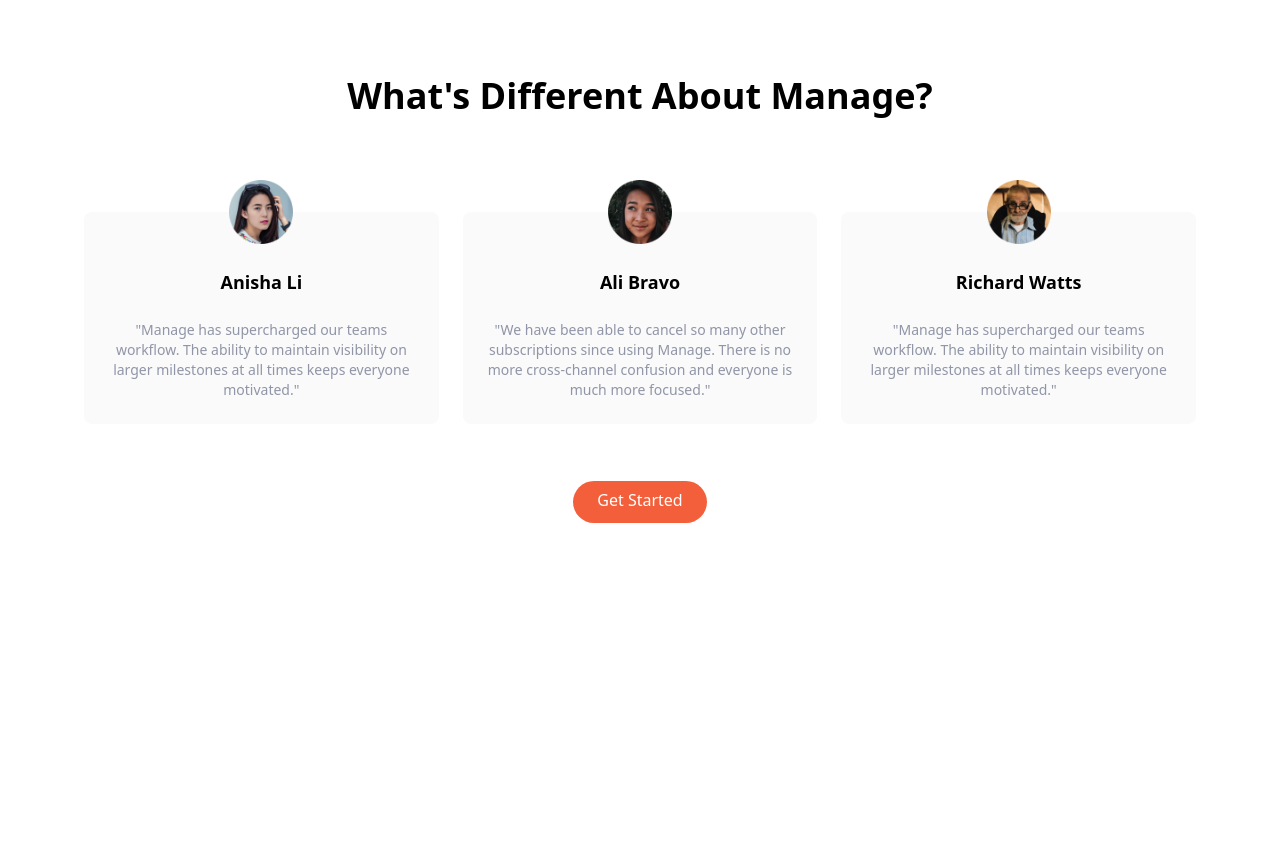
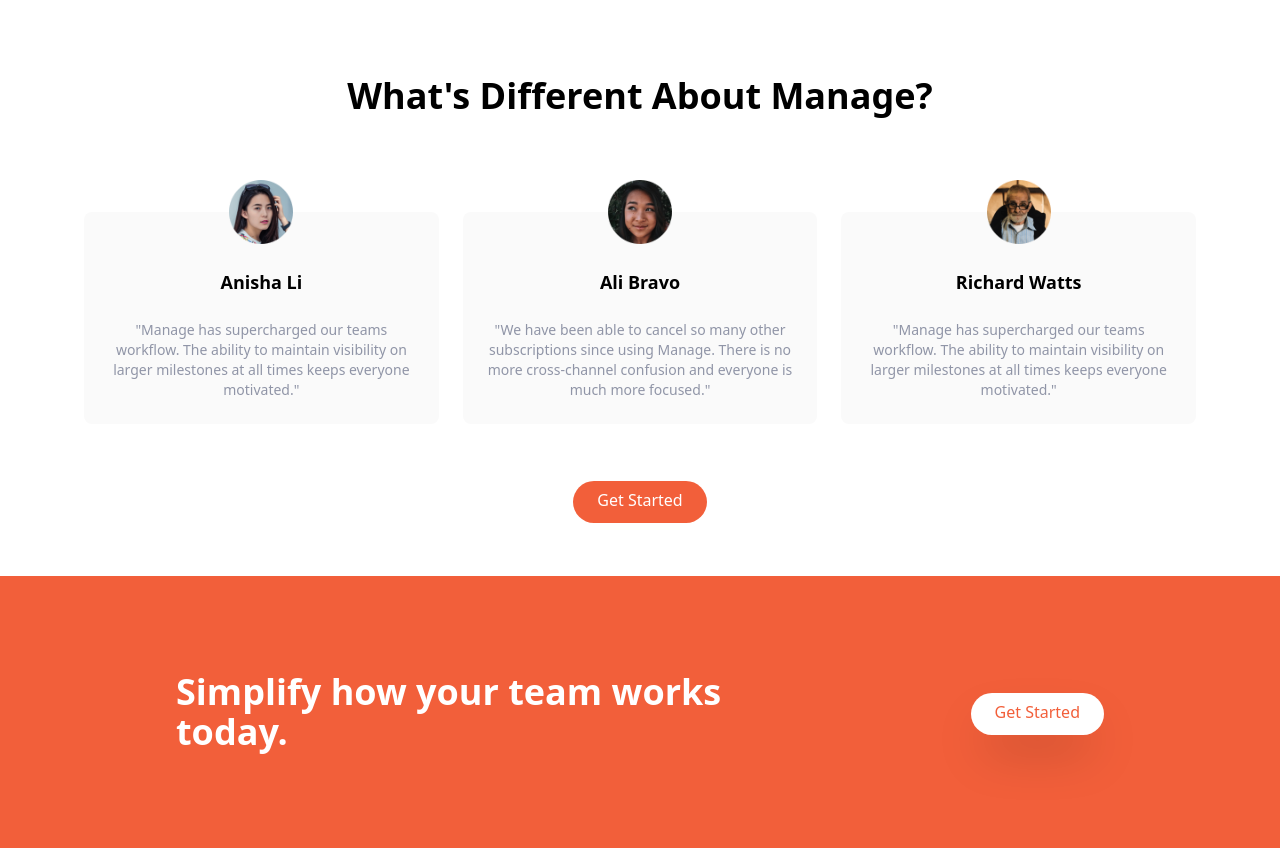
Before and after one commit to dthackray/Tailwind-Crash-Course, a website: page index.html in a window 1280 px wide. Shown: the part 1192-2040 px from the top of the page. Before the commit the page ends 1768 px from the top, so only its background shows below. Drawn offline with Linux system fonts and the light colour scheme.

Commit message:
Finished CTA Section
Signed-off-by: Dan Thackray <djthackray@gmail.com>

```diff
--- a/index.html
+++ b/index.html
@@ -175,5 +175,19 @@
             </div>
         </div>
     </section>
+    <!-- CTA Section -->
+    <section id="CTA" class="bg-brightRed">
+        <!-- Flex Container -->
+        <div class="container flex flex-col items-center justify-between px-6 py-24 mx-auto space-y-12 md:py12 md:flex-row md:space-y-0">
+            <!-- Heading -->
+            <h2 class="text-5xl font-bold leading-tight text-center text-white md:text-4xl md:max-w-xl md:text-left">
+                Simplify how your team works today.
+            </h2>
+            <!-- Button -->
+            <div class="my-16">
+                <a href="#" class="p-3 px-6 pt-2 text-brightRed bg-white rounded-full shadow-2xl baseline hover:bg-gray-700">Get Started</a>
+            </div>
+        </div>
+    </section>
 </body>
 </html>
```
Also changed, not shown: css/main.css.
